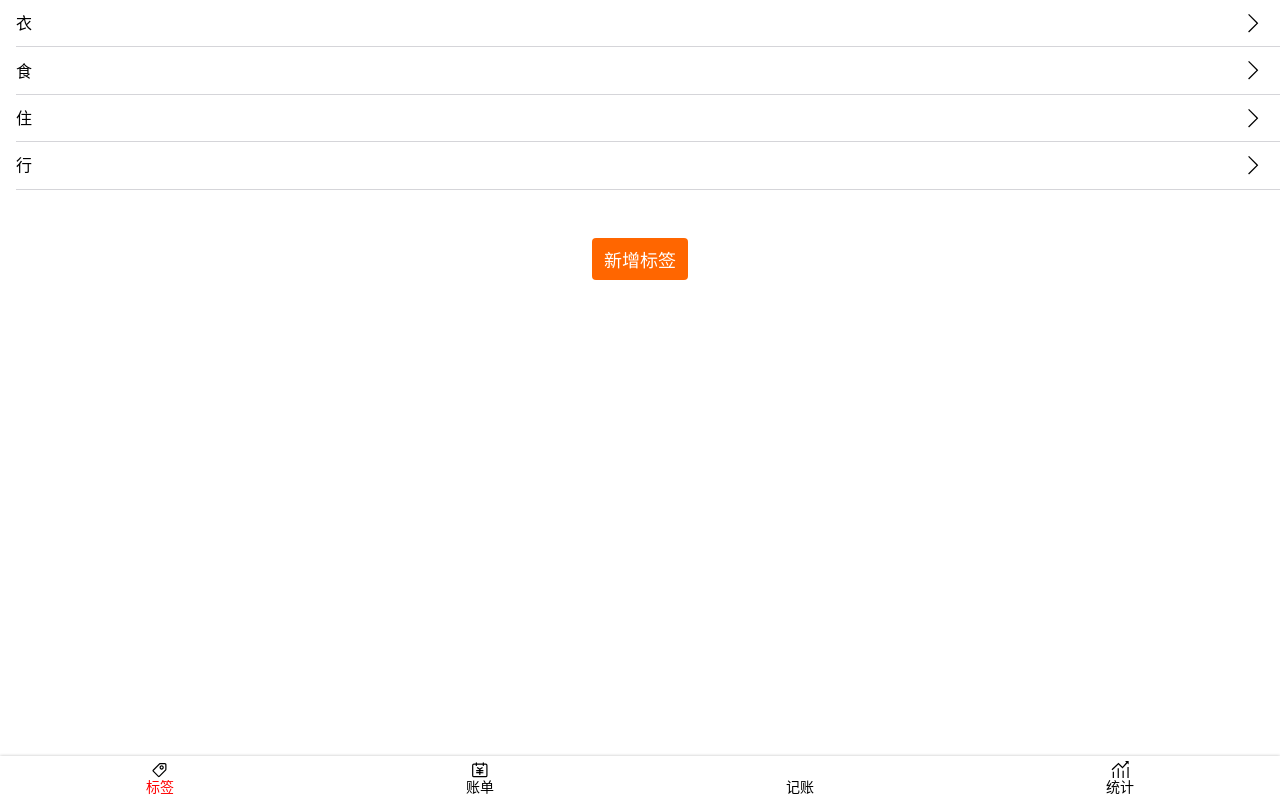
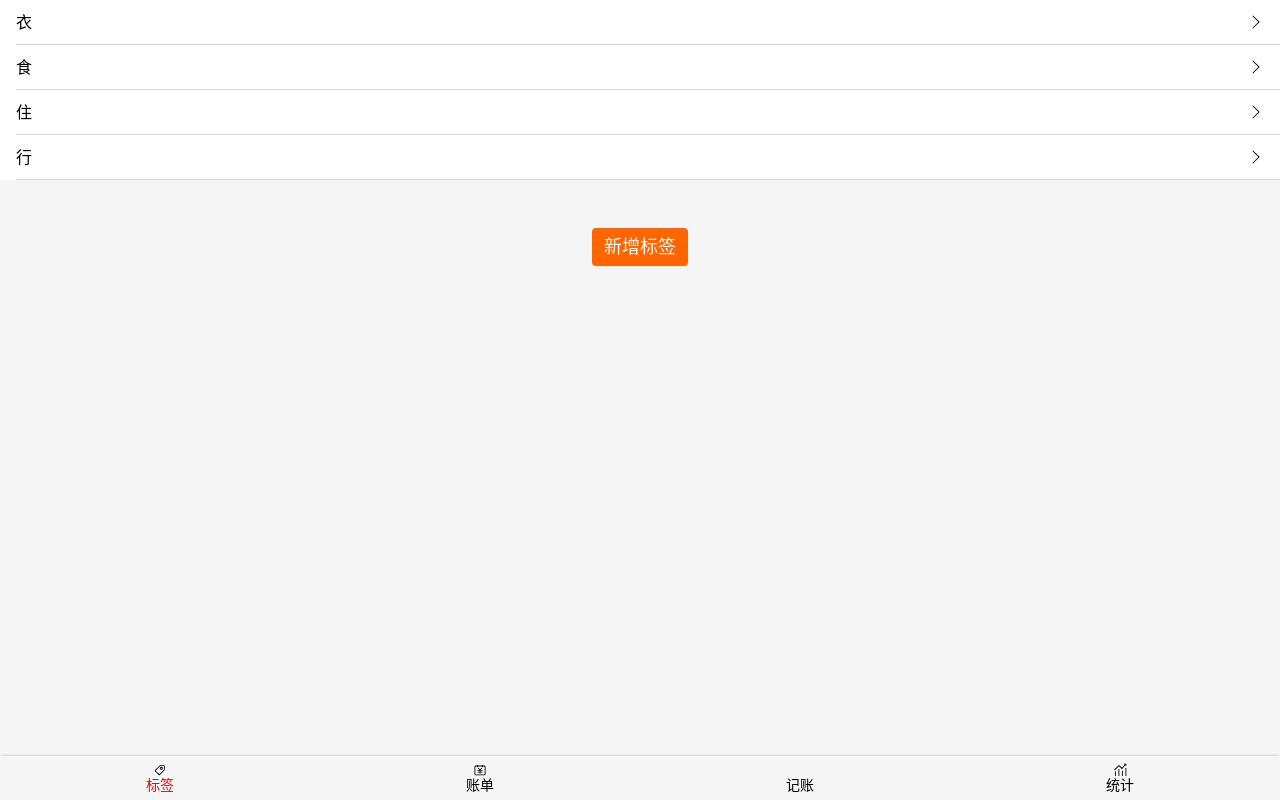
Before and after one commit to UntilTheCore/fingertips-books-react, a React app: page /#/labels in a window 1280 px wide. Built offline with nearby package versions, Linux system fonts and the light colour scheme.

Commit message:
引入css reset和normalize

```diff
--- a/src/App.tsx
+++ b/src/App.tsx
@@ -20,7 +20,7 @@ function App() {
         <Route path="/labels" exact>
           <Labels />
         </Route>
-        <Route path="/labels/:label" exact>
+        <Route path="/labels/:id" exact>
           <EditLabel />
         </Route>
         <Route path="/bill" exact>
--- a/src/index.tsx
+++ b/src/index.tsx
@@ -2,6 +2,7 @@ import React from 'react';
 import ReactDOM from 'react-dom';
 import App from './App';
 import * as serviceWorker from './serviceWorker';
+import "style/index.scss";
 
 ReactDOM.render(
   <React.StrictMode>
--- /dev/null
+++ b/src/style/helper.scss
@@ -0,0 +1 @@
+$font-hei: -apple-system, "Noto Sans", "Helvetica Neue", Helvetica, "Nimbus Sans L", Arial, "Liberation Sans", "PingFang SC", "Hiragino Sans GB", "Noto Sans CJK SC", "Source Han Sans SC", "Source Han Sans CN", "Microsoft YaHei", "Wenquanyi Micro Hei", "WenQuanYi Zen Hei", "ST Heiti", SimHei, "WenQuanYi Zen Hei Sharp", sans-serif;
--- /dev/null
+++ b/src/style/index.scss
@@ -0,0 +1,63 @@
+@import-normalize ;
+@import "helper";
+
+* {
+  margin : 0;
+  padding: 0;
+}
+
+* {
+  box-sizing: border-box;
+}
+
+*::before {
+  box-sizing: border-box;
+}
+
+*::after {
+  box-sizing: border-box;
+}
+
+ul,
+ol {
+  list-style: none;
+}
+
+a {
+  text-decoration: none;
+  color          : inherit;
+}
+
+body {
+  font-family: $font-hei;
+  font-size  : 16px;
+  line-height: 1.2;
+  background : #f5f5f5;
+}
+
+button,
+input {
+  font: inherit;
+}
+
+:focus {
+  outline: none;
+}
+
+.icon {
+  width  : 1em;
+  height : 1em;
+  display: inline-block;
+}
+
+.clearfix::after {
+  content: '';
+  display: block;
+  clear  : both;
+}
+
+.oneLine {
+  white-space  : nowrap;
+  overflow     : hidden;
+  text-overflow: ellipsis;
+}
```
